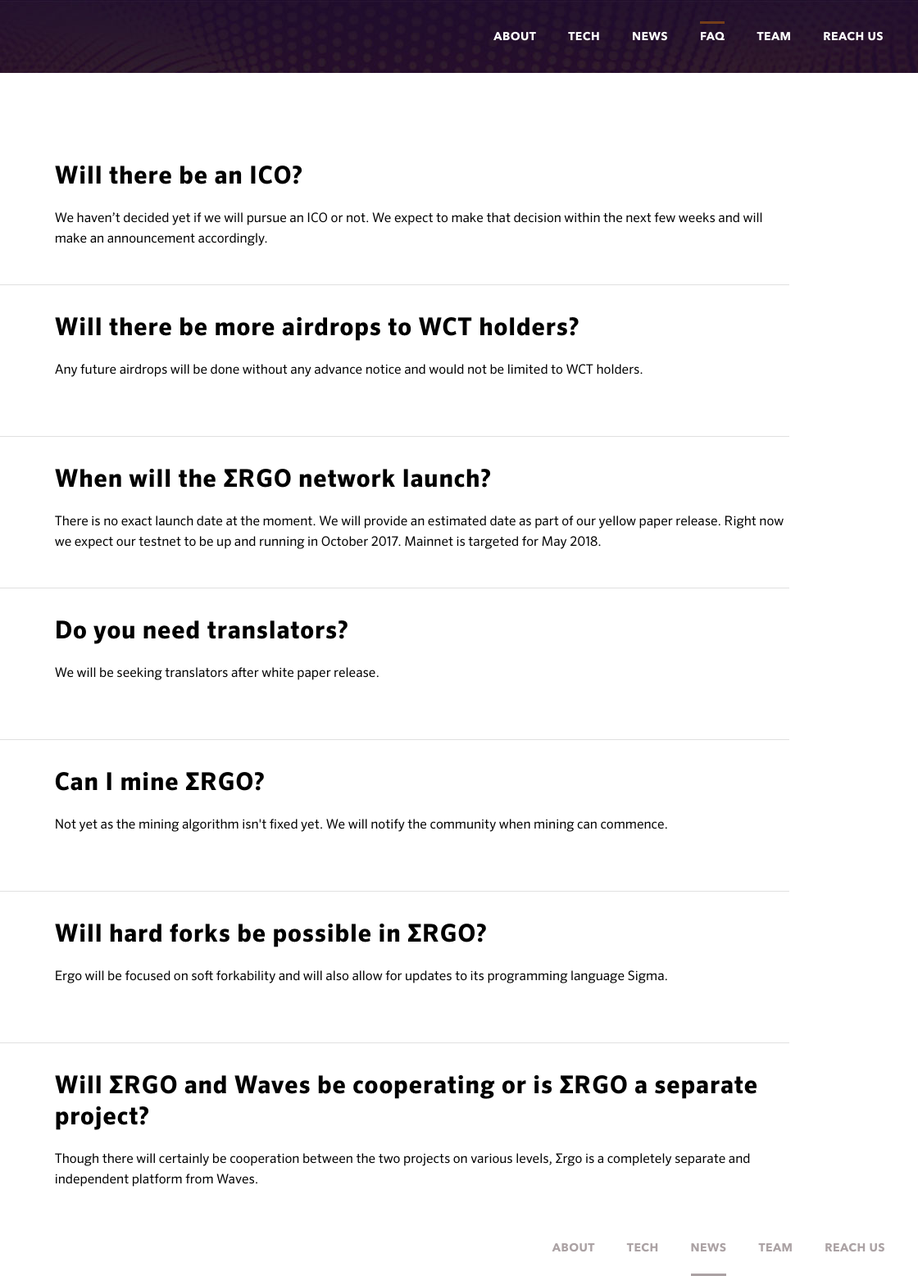
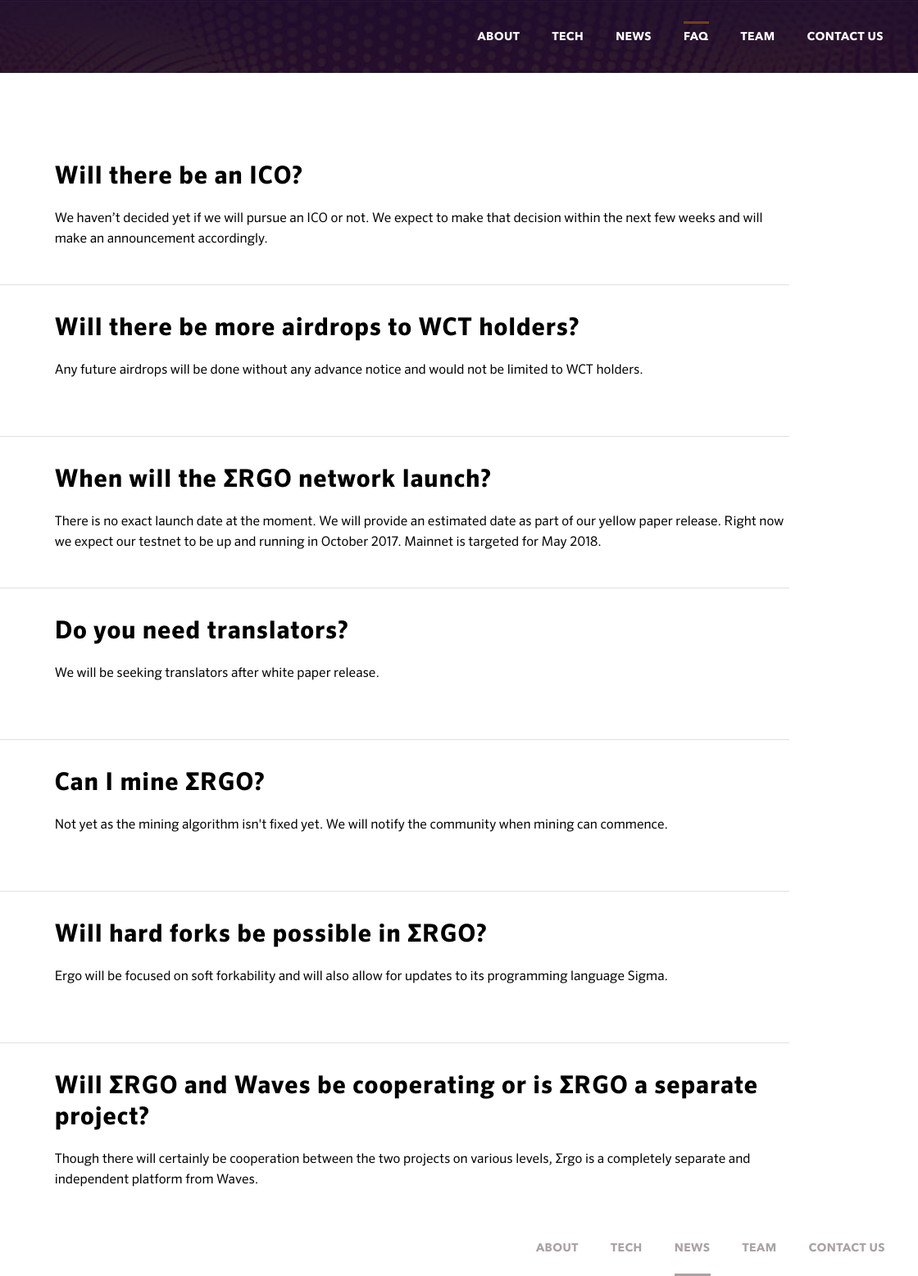
Before and after one commit to ergoplatform/site, a plain HTML site: page faq.html in a window 1280 px wide. Shown: the full height of the page at 82% size, 160-1280 px from the left. Drawn offline with nearby package versions, Linux system fonts and the light colour scheme.

Commit message:
Reach us => contact us

```diff
--- a/faq.html
+++ b/faq.html
@@ -20,7 +20,7 @@
 		<li><a href="news_list.html">news</a></li>
 		<li class="sel"><a href="faq.html">FAQ</a></li>
 		<li><a href="team.html">team</a></li>
-		<li><a href="reach_us.html">REACH US</a></li>
+		<li><a href="reach_us.html">contact us</a></li>
 	</ul>
 </div>
 <div id="bd">
@@ -33,7 +33,7 @@
 			<li><a href="news_list.html">news</a></li>
 			<li class="sel"><a href="faq.html">faq</a></li>
 			<li><a href="team.html">team</a></li>
-			<li><a href="reach_us.html">REACH US</a></li>
+			<li><a href="reach_us.html">contact us</a></li>
 		</ul>
 	</div>
 	<div class="container">
@@ -110,7 +110,7 @@
 		<li><a href="tech.html">tech</a></li>
 		<li class="sel"><a href="news_list.html">news</a></li>
 		<li><a href="team.html">team</a></li>
-		<li><a href="reach_us.html">REACH US</a></li>
+		<li><a href="reach_us.html">contact us</a></li>
 	</ul>
 </div>
 <script src="https://code.jquery.com/jquery.js"></script>
```
Also changed, not shown: 404.html (+2 -2 lines), index.html (+3 -3 lines), news_list.html (+3 -3 lines), news_token.html (+3 -3 lines), news_token_distribution.html (+3 -3 lines), reach_us.html (+5 -5 lines), team.html (+3 -3 lines), tech.html (+3 -3 lines).
